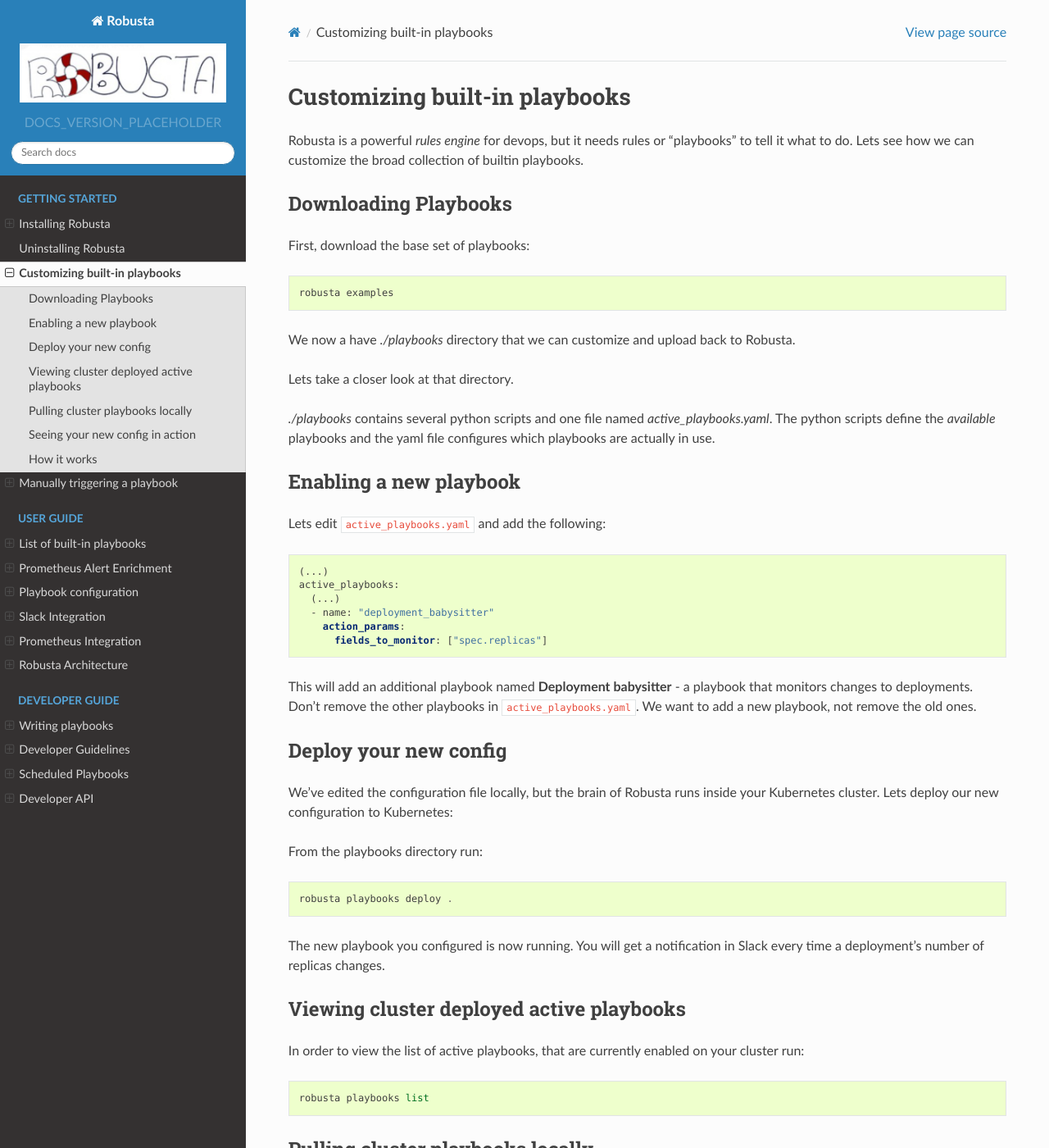
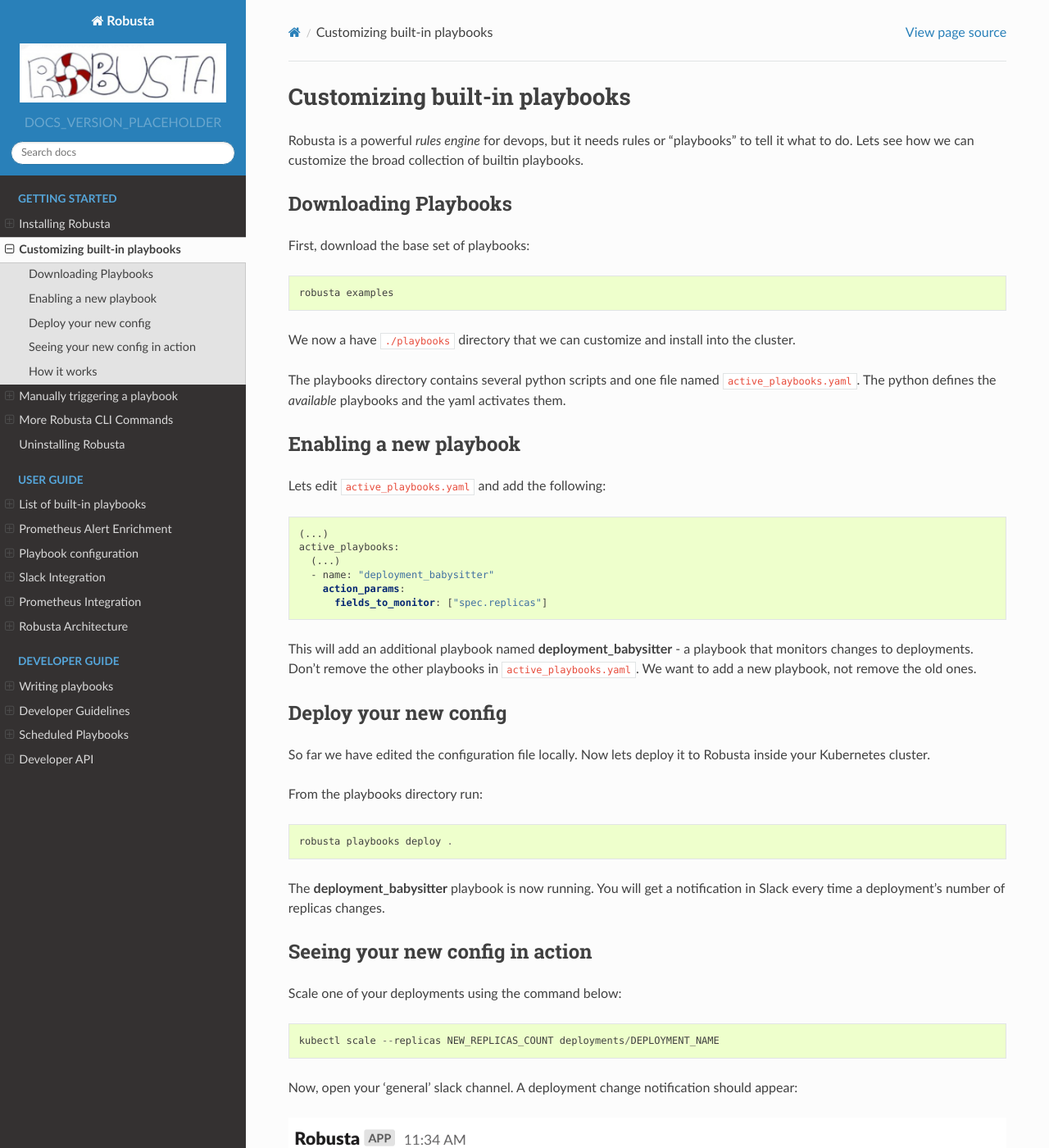
Before and after one commit to robusta-dev/robusta, a Sphinx documentation site: the page built from docs/getting-started/customization.rst, in a window 1280 px wide and 1400 px high. Shown: the whole window at 82% size. Built offline with Sphinx 7.4.7 and the Read the Docs theme 2.0.0, drawn with Linux system fonts in a browser that asks for light colours; some of the changed text lies outside the part shown.

Commit message:
docs improvements

```diff
--- a/docs/getting-started/customization.rst
+++ b/docs/getting-started/customization.rst
@@ -12,12 +12,10 @@
 
    robusta examples
 
-We now a have `./playbooks` directory that we can customize and upload back to Robusta.
+We now a have ``./playbooks`` directory that we can customize and install into the cluster.
 
-Lets take a closer look at that directory.
-
-`./playbooks` contains several python scripts and one file named `active_playbooks.yaml`. The python scripts define the *available* playbooks
-and the yaml file configures which playbooks are actually in use.
+The playbooks directory contains several python scripts and one file named ``active_playbooks.yaml``. The python defines the *available* playbooks
+and the yaml activates them.
 
 Enabling a new playbook
 ------------------------
@@ -34,12 +32,12 @@
          fields_to_monitor: ["spec.replicas"]
 
 
-This will add an additional playbook named **Deployment babysitter** - a playbook that monitors changes to deployments.
+This will add an additional playbook named **deployment_babysitter** - a playbook that monitors changes to deployments.
 Don't remove the other playbooks in ``active_playbooks.yaml``. We want to add a new playbook, not remove the old ones.
 
 Deploy your new config
 ------------------------
-We've edited the configuration file locally, but the brain of Robusta runs inside your Kubernetes cluster. Lets deploy our new configuration to Kubernetes:
+So far we have edited the configuration file locally. Now lets deploy it to Robusta inside your Kubernetes cluster.
 
 From the playbooks directory run:
 
@@ -47,26 +45,7 @@
 
    robusta playbooks deploy .
 
-The new playbook you configured is now running. You will get a notification in Slack every time a deployment's number of replicas changes.
-
-Viewing cluster deployed active playbooks
-------------------------------------------
-In order to view the list of active playbooks, that are currently enabled on your cluster run:
-
-.. code-block:: python
-
-   robusta playbooks list
-
-
-Pulling cluster playbooks locally
-------------------------------------------
-In order to get a copy of the cluster playbooks, both the code and enabled playbooks configuration run:
-
-.. code-block:: python
-
-   robusta playbooks pull
-
-| **params:** ``--playbooks-directory TARGET_LOCAL_DIRECTORY``, default to current directory
+The **deployment_babysitter** playbook is now running. You will get a notification in Slack every time a deployment's number of replicas changes.
 
 Seeing your new config in action
 ----------------------------------
--- a/docs/getting-started/manual-triggers.rst
+++ b/docs/getting-started/manual-triggers.rst
@@ -2,7 +2,7 @@
 ##############################
 
 All the playbooks we have seen so far respond to events in your cluster.
-It is also useful to run playbooks on demand.
+You can also run playbooks on demand.
 
 In this example we'll manually trigger a playbook which profiles a Python application in your cluster. No prior setup for the Python application is necessary!
 
--- a/docs/index.rst
+++ b/docs/index.rst
@@ -30,9 +30,10 @@
 
 
    getting-started/installation
-   getting-started/uninstallation
    getting-started/customization
    getting-started/manual-triggers
+   getting-started/more-commands
+   getting-started/uninstallation
 
 .. toctree::
    :maxdepth: 4
--- a/docs/user-guide/prometheus.rst
+++ b/docs/user-guide/prometheus.rst
@@ -30,4 +30,5 @@
 
 Make sure you replace "SomeAlert" with the name of your own alert.
 
-Note that ``alert.obj`` is a Kubernetes pod object and has all fields available that a Kubernetes pod has.
+.. tip::
+    ``alert.obj`` is a Kubernetes pod object. It has the same fields as a pod's yaml. For example, ``alert.obj.metadata.name`` maps to ``metadata.name`` in the yaml.
```
Also changed, not shown: docs/getting-started/installation.rst (+4 -17 lines), docs/getting-started/more-commands.rst (added, +22 -0 lines), docs/user-guide/architecture.rst (+4 -4 lines).
